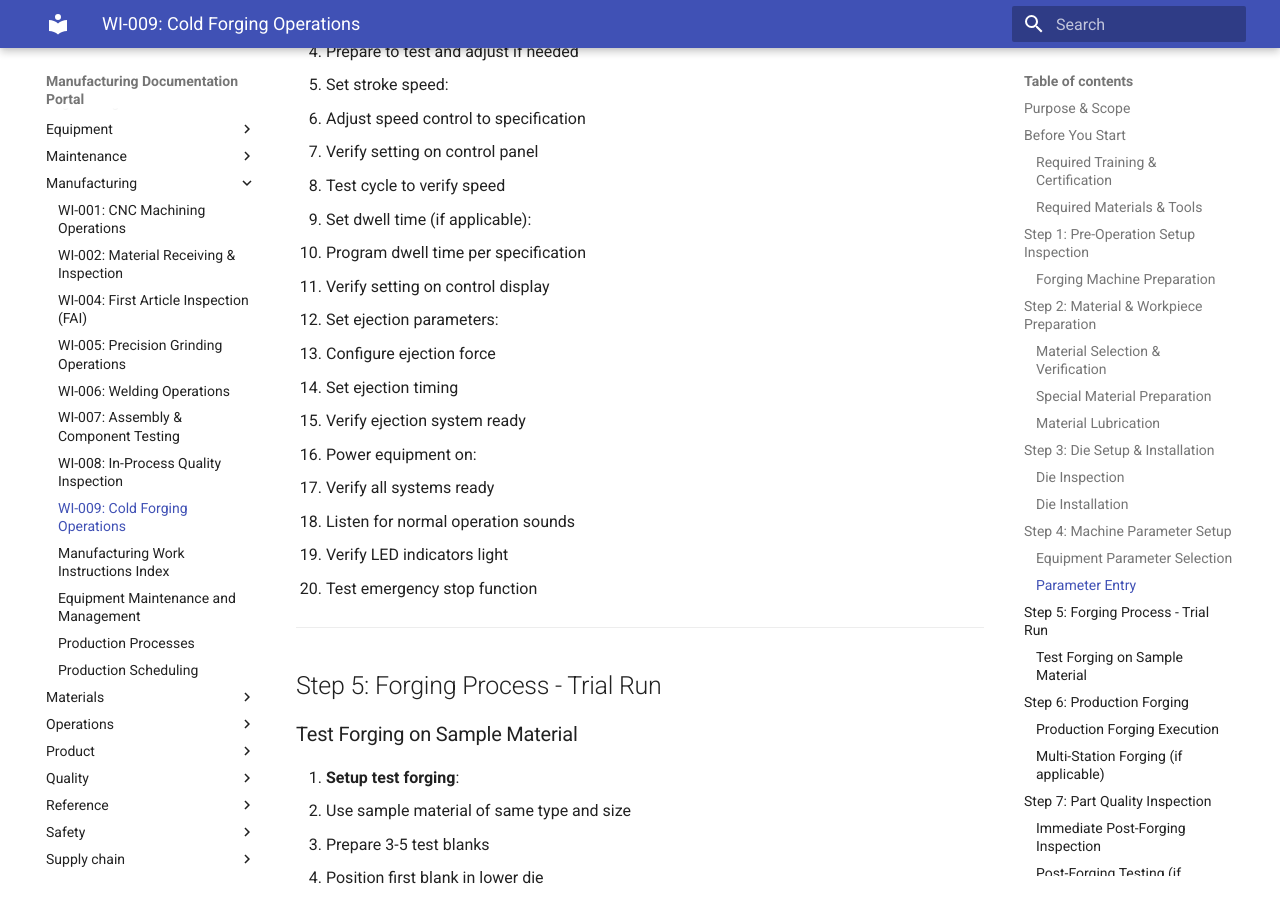
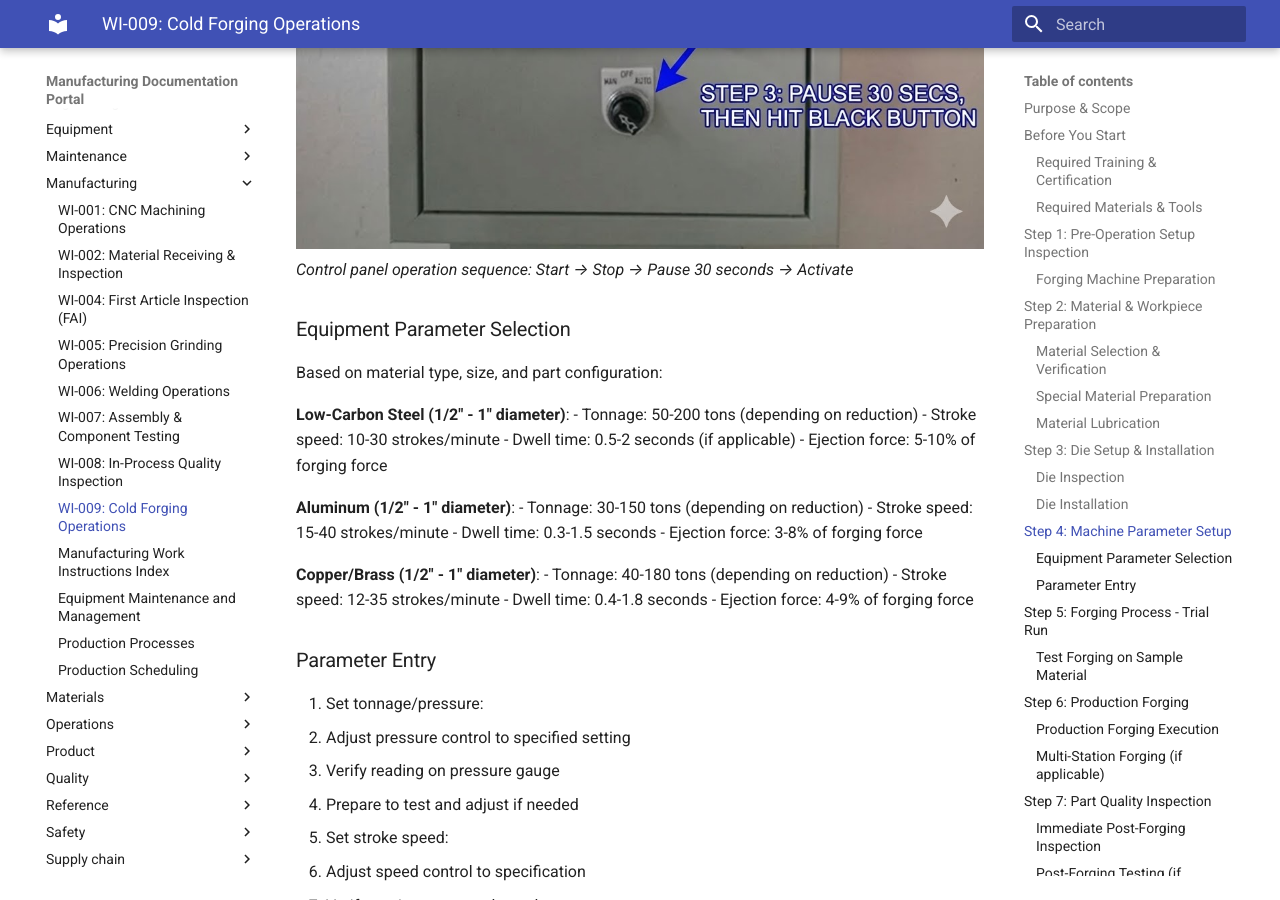
Before and after one commit to xorbh/aapl-docs, an MkDocs documentation site: the page built from docs/manufacturing/WI-009-Cold-Forging-Operations.md, in a window 1280 px wide and 900 px high, scrolled down 7528 px. Built offline with MkDocs 1.6.1 and Material for MkDocs 9.7.7, drawn with Linux system fonts in a browser that asks for light colours.

Commit message:
added image for tinstructions

```diff
--- a/docs/manufacturing/WI-009-Cold-Forging-Operations.md
+++ b/docs/manufacturing/WI-009-Cold-Forging-Operations.md
@@ -220,6 +220,9 @@ This work instruction provides detailed procedures for performing cold forging o
 ---
 
 ## Step 4: Machine Parameter Setup
+
+![Control Panel Instructions](../images/instructions.jpg)
+*Control panel operation sequence: Start → Stop → Pause 30 seconds → Activate*
 
 ### Equipment Parameter Selection
 
```
Also changed, not shown: docs/images/instructions.jpg (added).
